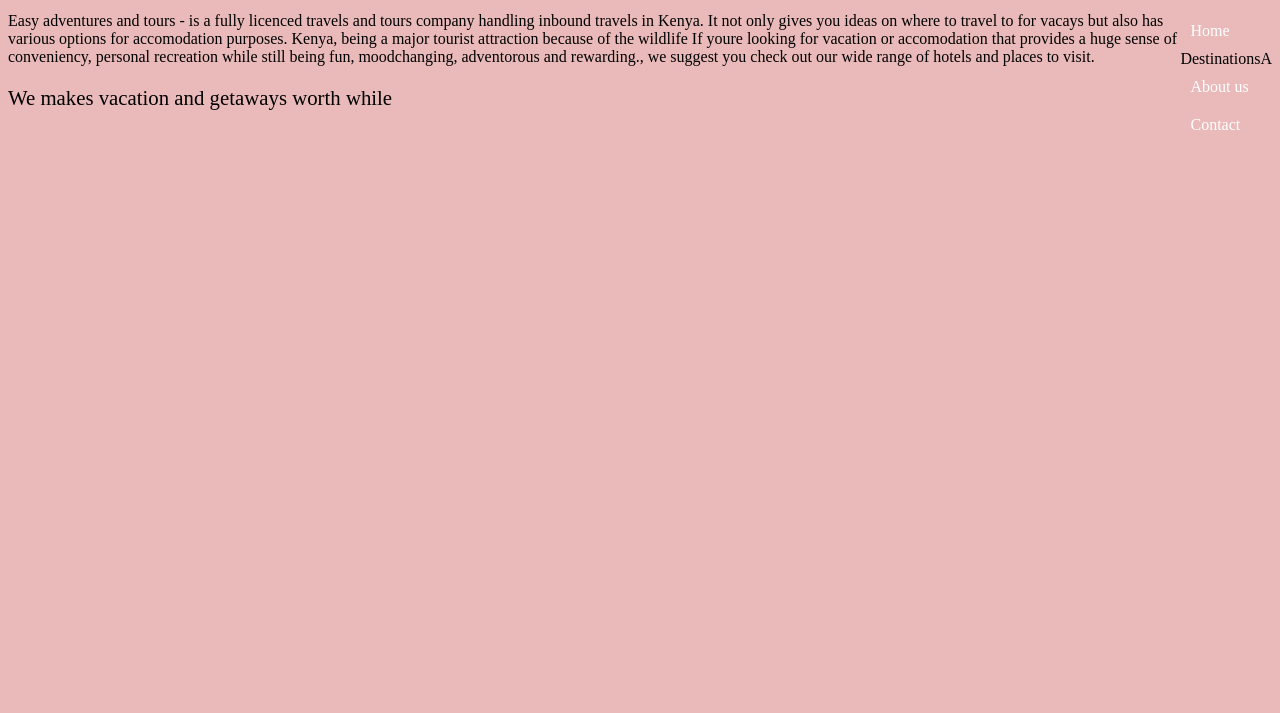
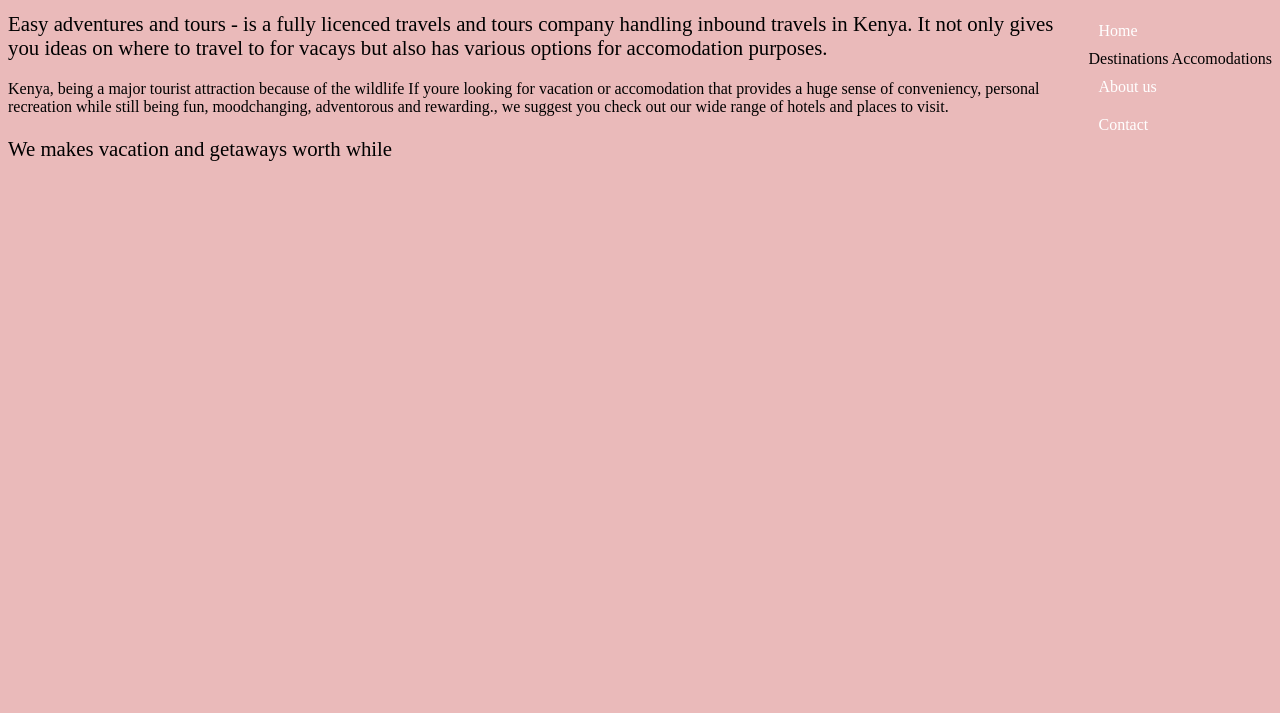
Before and after one commit to Kimani123456789/hotels_visits, a plain HTML site: page index.html in a window 1280 px wide. Shown: the part 87-800 px from the top of the page. Drawn offline with Linux system fonts and the light colour scheme; a script that the page names is missing.

Commit message:
made changes to html

```diff
--- a/index.html
+++ b/index.html
@@ -16,7 +16,8 @@
         <nav class="mobile-menu">
             <ul>
                 <li><a href="./index.html">Home</a></li>
-                <link<a href="">Destinations</a>A
+                <link<a href="">Destinations</a></li>
+                <link<a href="">Accomodations</a></li>
                  <li> <a href="./aboutus.html">About us</a></li>
                  <li> <a href="./contactus.html">Contact</a></li>
             </ul>
@@ -29,10 +30,10 @@
         </div>
            <p>
                <div selector=top></div>
-            Easy adventures and tours - is a fully licenced travels
+           <p>Easy adventures and tours - is a fully licenced travels
              and tours company handling inbound travels in Kenya. It
              not only gives you ideas on where to travel to for vacays
-             but also has various options for accomodation purposes.
+             but also has various options for accomodation purposes.</p>
             Kenya, being a major tourist attraction because of the wildlife
             If youre looking for vacation or accomodation that provides
              a huge sense of conveniency, personal recreation while still
```
